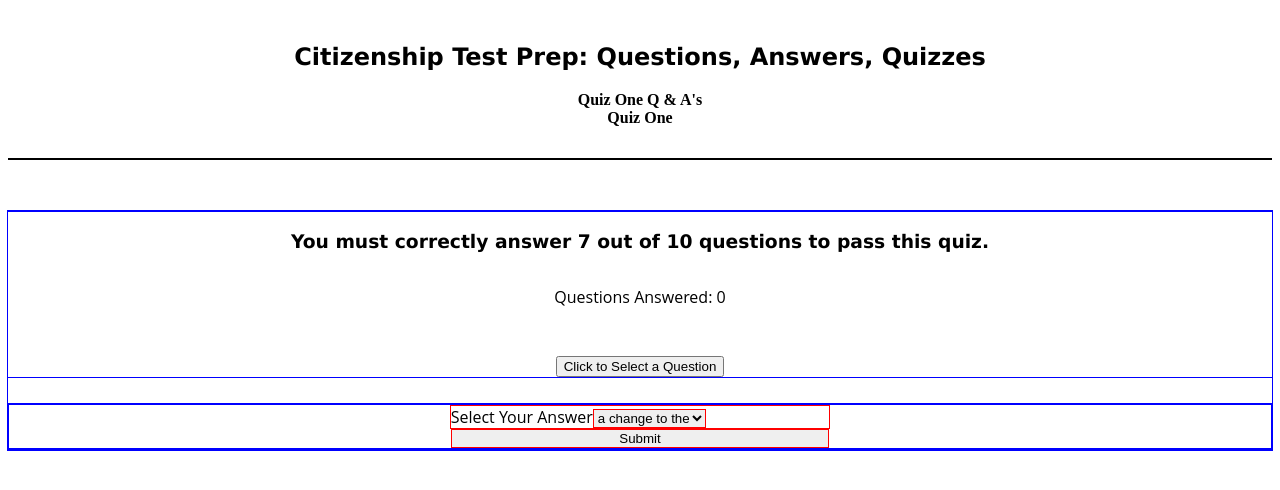
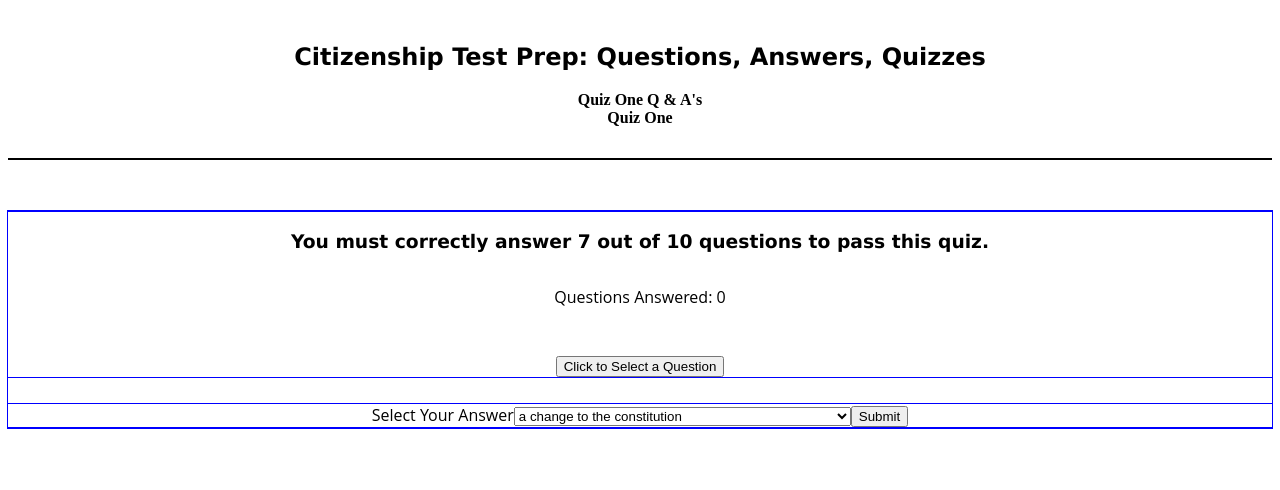
Before and after one commit to mmaustin/citizenship-questions-answers, a React (Create React App) app in the folder citizenship-frontend/: page /questions/quizone in a window 1280 px wide. Shown: the top 490 px of the page. Built offline with nearby package versions, Linux system fonts and the light colour scheme.

Commit message:
removed all styling from form and its children, currently unnecessary

```diff
--- a/citizenship-frontend/src/index.css
+++ b/citizenship-frontend/src/index.css
@@ -124,7 +124,7 @@ nav {
 
 /*Quiz One CSS*/
 
-.quiz-container, .sub-container-one, .sub-container-two, form {
+.quiz-container, .sub-container-one, .sub-container-two {
     border: 1px solid blue;
     margin: 0;
     width: 100%;
@@ -139,15 +139,6 @@ nav {
     margin-bottom: 25px;
 }
 
-form {
-    width: 100%;
-}
-
-label, .answer-selector, .submit-answer {
-    border: 1px solid red;
-    width: 30%;
-}
-
 .sub-container-two {
     flex-flow: row;
 }
```
